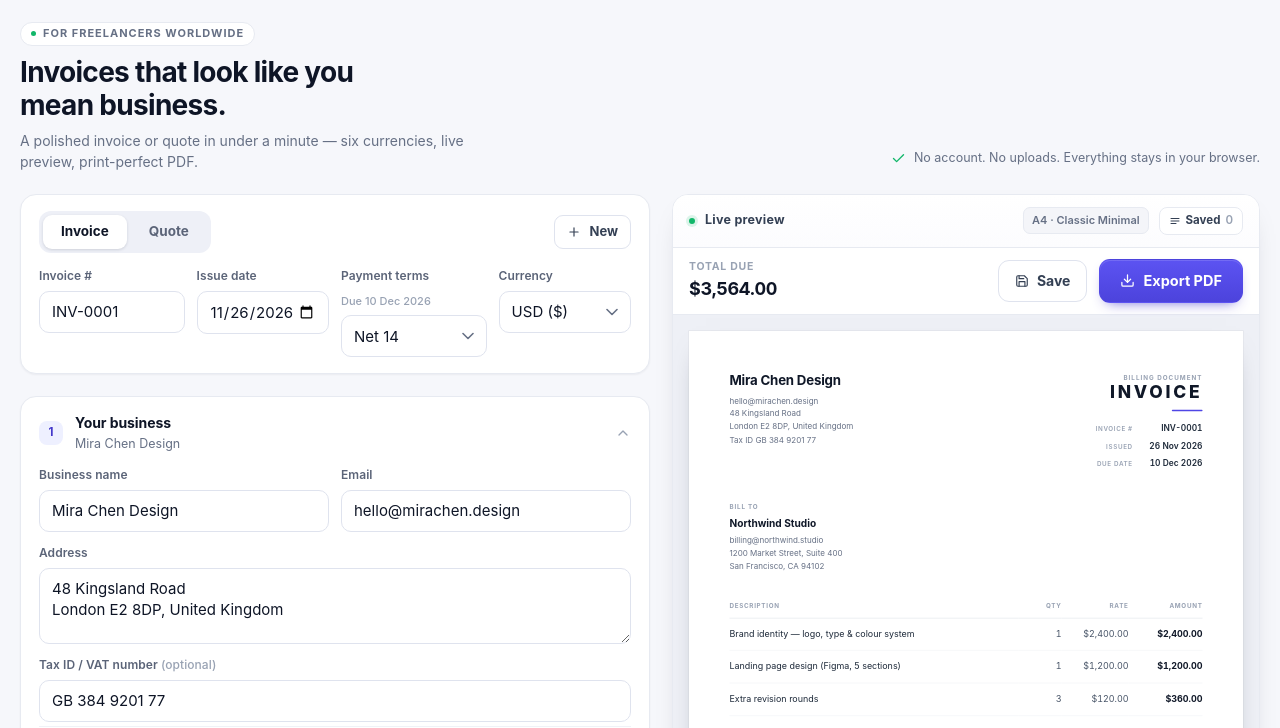
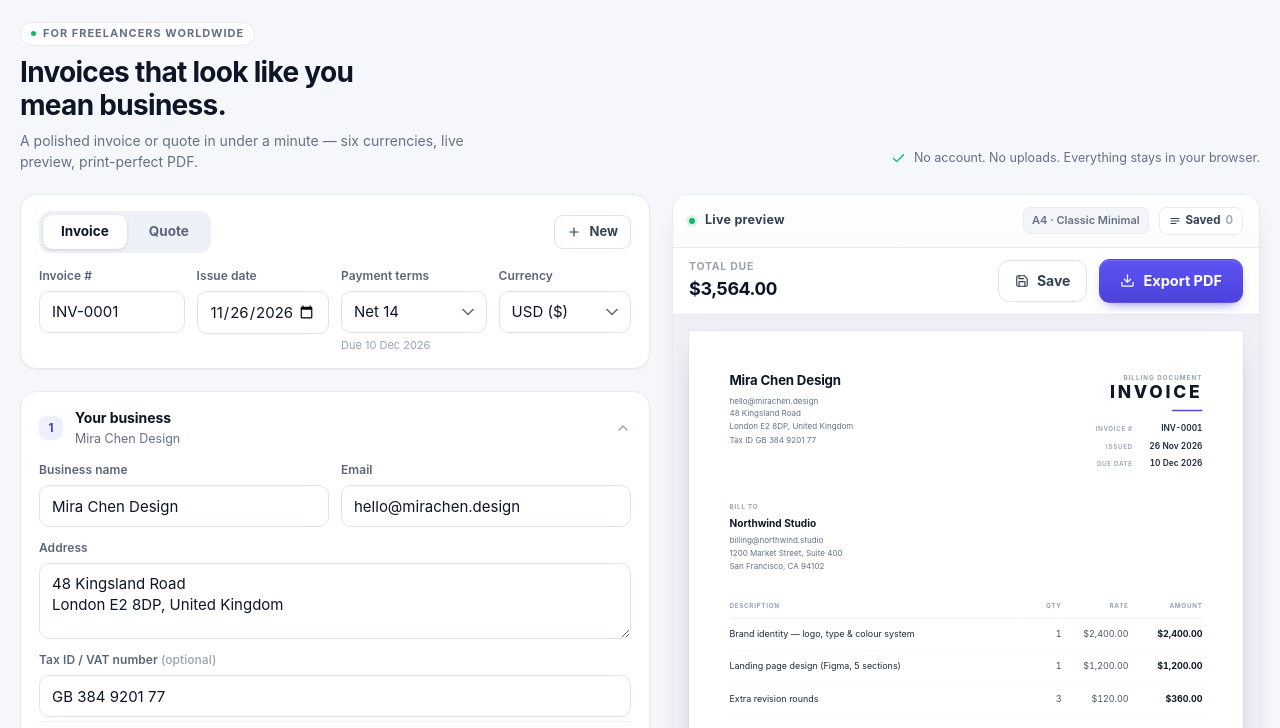
Before and after one commit to tjgksmf1991-lgtm/Gkaishebdb, a plain HTML site: page docs/invoice/index.html in a window 1280 px wide. Shown: the part 67-795 px from the top of the page. Drawn offline with Linux system fonts and the light colour scheme.

Commit message:
SwiftBill: 결제 조건 필드 정렬 정리

```diff
--- a/docs/invoice/index.html
+++ b/docs/invoice/index.html
@@ -131,7 +131,7 @@ img{max-width:100%}
 .seg button[aria-pressed="true"]{background:#fff;color:var(--ink);box-shadow:0 1px 3px rgba(16,24,40,.14)}
 .seg button:focus-visible{outline:none;box-shadow:0 0 0 3px rgba(99,91,255,.28)}
 
-.tb-grid{display:grid;grid-template-columns:1.1fr 1fr 1.1fr 1fr;gap:12px;margin-top:14px}
+.tb-grid{display:grid;grid-template-columns:1.1fr 1fr 1.1fr 1fr;gap:12px;margin-top:14px;align-items:start}
 
 .editor{grid-area:editor;display:grid;gap:12px;min-width:0}
 
@@ -180,10 +180,7 @@ select{
   background-repeat:no-repeat;background-position:right 12px center;padding-right:34px;cursor:pointer;
 }
 input[type=date]{min-height:42px}
-.hint{font-size:11.5px;color:var(--faint);margin-top:1px}
-.label-row{display:flex;align-items:baseline;justify-content:space-between;gap:8px;flex-wrap:wrap}
-.hint-inline{font-size:11px;color:var(--faint);white-space:nowrap;font-weight:500}
-@media (max-width:520px){.due-year{display:none}}
+.hint{font-size:11px;color:var(--faint);margin-top:-1px;line-height:1.35}
 
 .btn{
   display:inline-flex;align-items:center;justify-content:center;gap:8px;
@@ -673,8 +670,9 @@ body.is-modal .toast.show{transform:translate(-50%,0)}
           <input type="date" id="issueDate" data-bind="docState.issueDate">
         </div>
         <div class="field">
-          <div class="label-row"><label for="terms" id="termsLabel">Payment terms</label><span class="hint-inline" id="dueHint">Due 11 Dec 2026</span></div>
+          <label for="terms" id="termsLabel">Payment terms</label>
           <select id="terms" data-bind="docState.terms"></select>
+          <span class="hint" id="dueHint">Due 11 Dec 2026</span>
         </div>
         <div class="field">
           <label for="currency">Currency</label>
@@ -1324,8 +1322,7 @@ body.is-modal .toast.show{transform:translate(-50%,0)}
     $('#mbTotalLabel').textContent = label;
     $('#mbTotal').textContent = money(c.total);
     const d = dueDate();
-    $('#dueHint').innerHTML = (isQuote() ? 'Valid until ' : 'Due ')
-      + esc(fmtDate(d)).replace(/ (\d{4})$/, '<span class="due-year"> $1</span>');
+    $('#dueHint').textContent = (isQuote() ? 'Valid until ' : 'Due ') + fmtDate(d);
     $('#tplChip').textContent = 'A4 · ' + TEMPLATES[effTpl()];
   }
 
```
